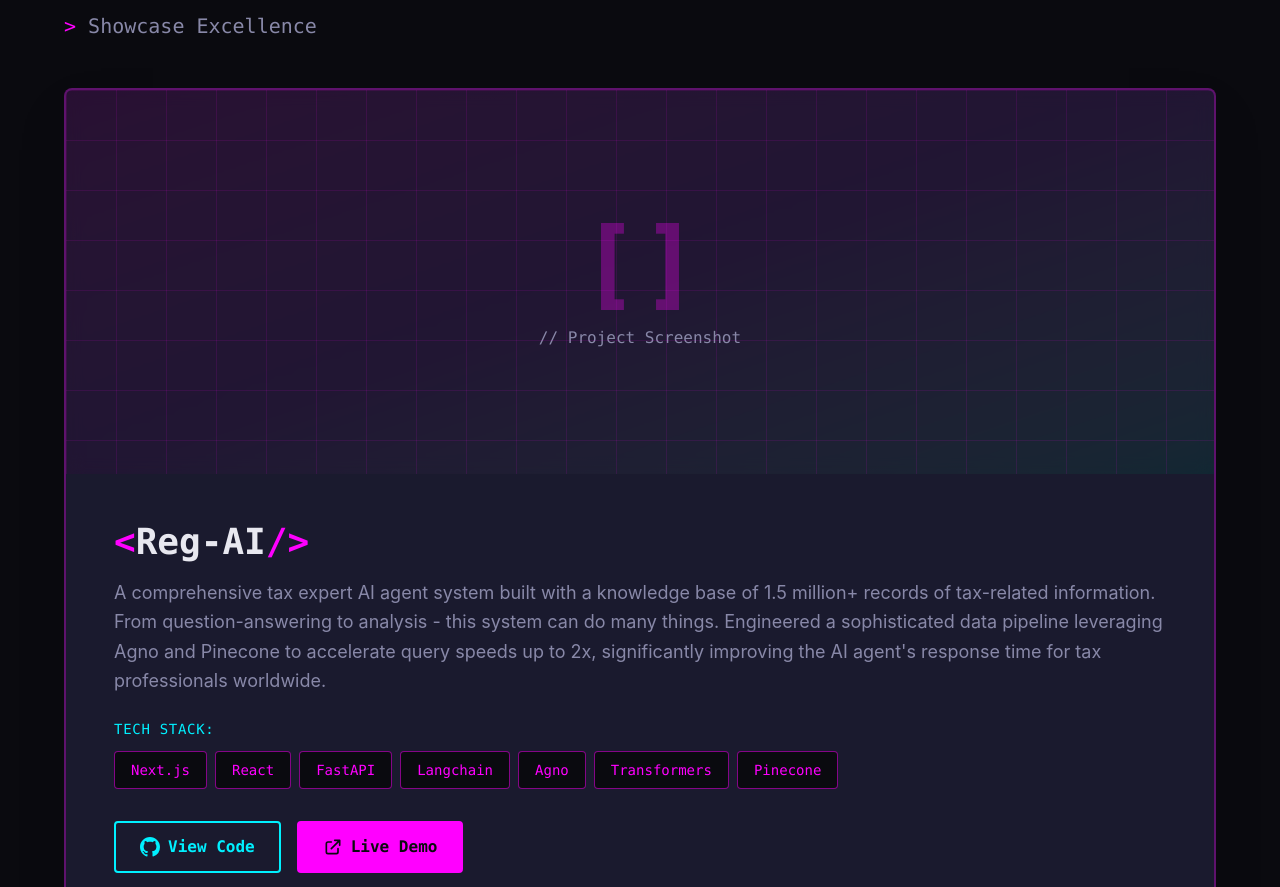
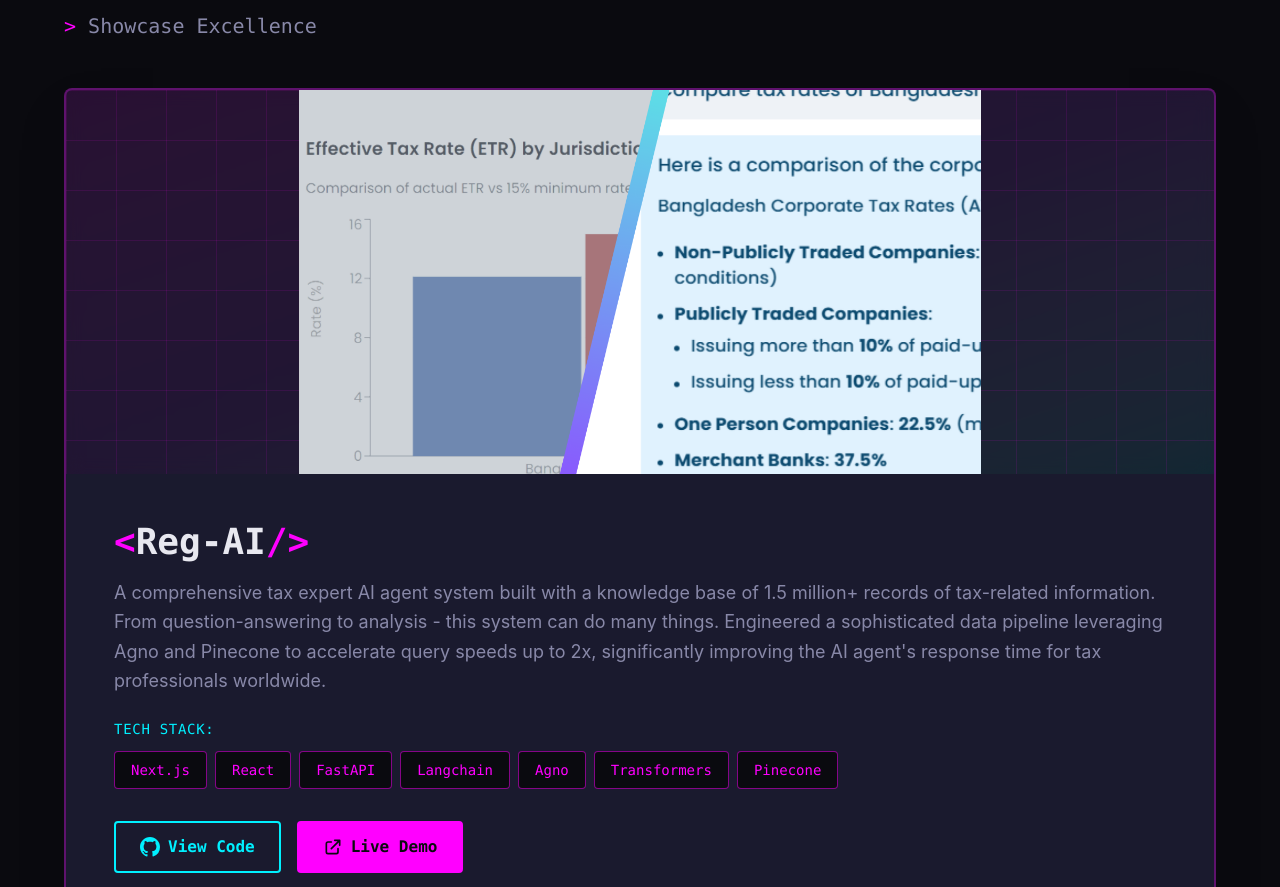
Before and after one commit to NotAlpha45/my-portfolio-v3, a React (Vite) app: page / in a window 1280 px wide. Shown: the part 2796-3683 px from the top of the page. Built offline with nearby package versions, Linux system fonts and the light colour scheme.

Commit message:
Refactor code structure for improved readability and maintainability

```diff
--- a/src/components/HighlightedProject.tsx
+++ b/src/components/HighlightedProject.tsx
@@ -16,6 +16,7 @@
     technologies: ['Next.js', 'React', 'FastAPI', 'Langchain', 'Agno', 'Transformers', 'Pinecone'],
     githubUrl: 'https://github.com/NotAlpha45',
     liveUrl: 'https://regplus.reganalytics.com/',
+    imageUrl: '/images/reg.png',
   };
 
   return (
@@ -33,10 +34,11 @@
           <div className="relative h-96 bg-linear-to-br from-cyber-pink/20 via-cyber-purple/20 to-cyber-cyan/20 overflow-hidden">
             <div className="absolute inset-0 bg-noir-black/50 backdrop-blur-sm"></div>
             <div className="absolute inset-0 flex items-center justify-center">
-              <div className="text-center">
-                <div className="text-8xl font-bold text-cyber-pink/30 mb-4">[ ]</div>
-                <p className="text-cyber-gray font-mono">// Project Screenshot</p>
-              </div>
+              <img
+                src={project.imageUrl}
+                alt={`${project.title} Screenshot`}
+                className="max-h-full max-w-full object-fill z-10"
+              />
             </div>
 
             {/* Decorative grid overlay */}
@@ -85,7 +87,7 @@
                   className="group px-6 py-3 bg-transparent border-2 border-cyber-cyan text-cyber-cyan rounded font-mono font-bold hover:bg-cyber-cyan hover:text-noir-black transition-all duration-300 flex items-center gap-2"
                 >
                   <svg className="w-5 h-5" fill="currentColor" viewBox="0 0 24 24">
-                    <path d="M12 0C5.37 0 0 5.37 0 12c0 5.31 3.435 9.795 8.205 11.385.6.105.825-.255.825-.57 0-.285-.015-1.23-.015-2.235-3.015.555-3.795-.735-4.035-1.41-.135-.345-.72-1.41-1.23-1.695-.42-.225-1.02-.78-.015-.795.945-.015 1.62.87 1.845 1.23 1.08 1.815 2.805 1.305 3.495.99.105-.78.42-1.305.765-1.605-2.67-.3-5.46-1.335-5.46-5.925 0-1.305.465-2.385 1.23-3.225-.12-.3-.54-1.53.12-3.18 0 0 1.005-.315 3.3 1.23.96-.27 1.98-.405 3-.405s2.04.135 3 .405c2.295-1.56 3.3-1.23 3.3-1.23.66 1.65.24 2.88.12 3.18.765.84 1.23 1.905 1.23 3.225 0 4.605-2.805 5.625-5.475 5.925.435.375.81 1.095.81 2.22 0 1.605-.015 2.895-.015 3.3 0 .315.225.69.825.57A12.02 12.02 0 0024 12c0-6.63-5.37-12-12-12z"/>
+                    <path d="M12 0C5.37 0 0 5.37 0 12c0 5.31 3.435 9.795 8.205 11.385.6.105.825-.255.825-.57 0-.285-.015-1.23-.015-2.235-3.015.555-3.795-.735-4.035-1.41-.135-.345-.72-1.41-1.23-1.695-.42-.225-1.02-.78-.015-.795.945-.015 1.62.87 1.845 1.23 1.08 1.815 2.805 1.305 3.495.99.105-.78.42-1.305.765-1.605-2.67-.3-5.46-1.335-5.46-5.925 0-1.305.465-2.385 1.23-3.225-.12-.3-.54-1.53.12-3.18 0 0 1.005-.315 3.3 1.23.96-.27 1.98-.405 3-.405s2.04.135 3 .405c2.295-1.56 3.3-1.23 3.3-1.23.66 1.65.24 2.88.12 3.18.765.84 1.23 1.905 1.23 3.225 0 4.605-2.805 5.625-5.475 5.925.435.375.81 1.095.81 2.22 0 1.605-.015 2.895-.015 3.3 0 .315.225.69.825.57A12.02 12.02 0 0024 12c0-6.63-5.37-12-12-12z" />
                   </svg>
                   <span>View Code</span>
                 </a>
```
Also changed, not shown: public/images/reg.png (added).
